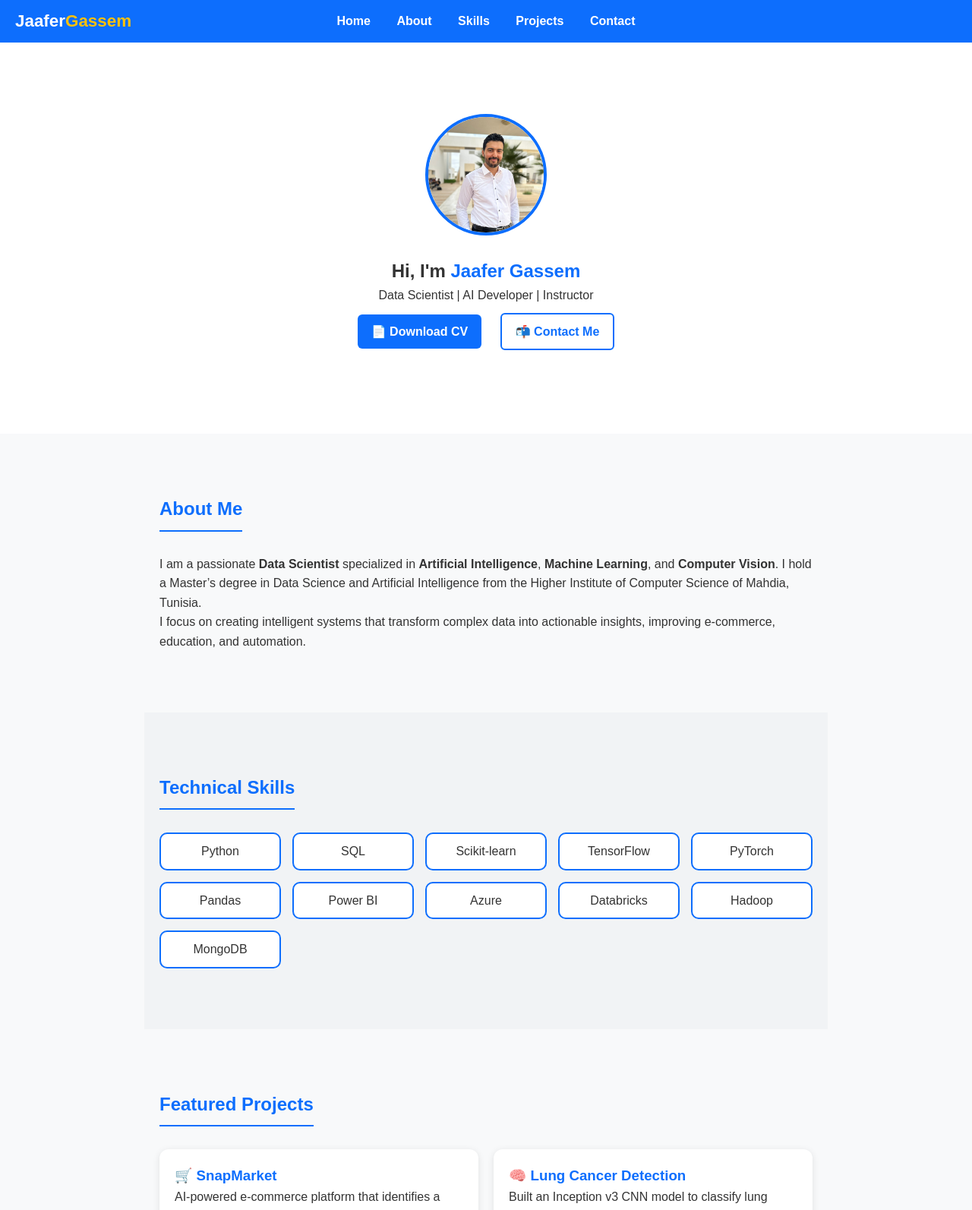
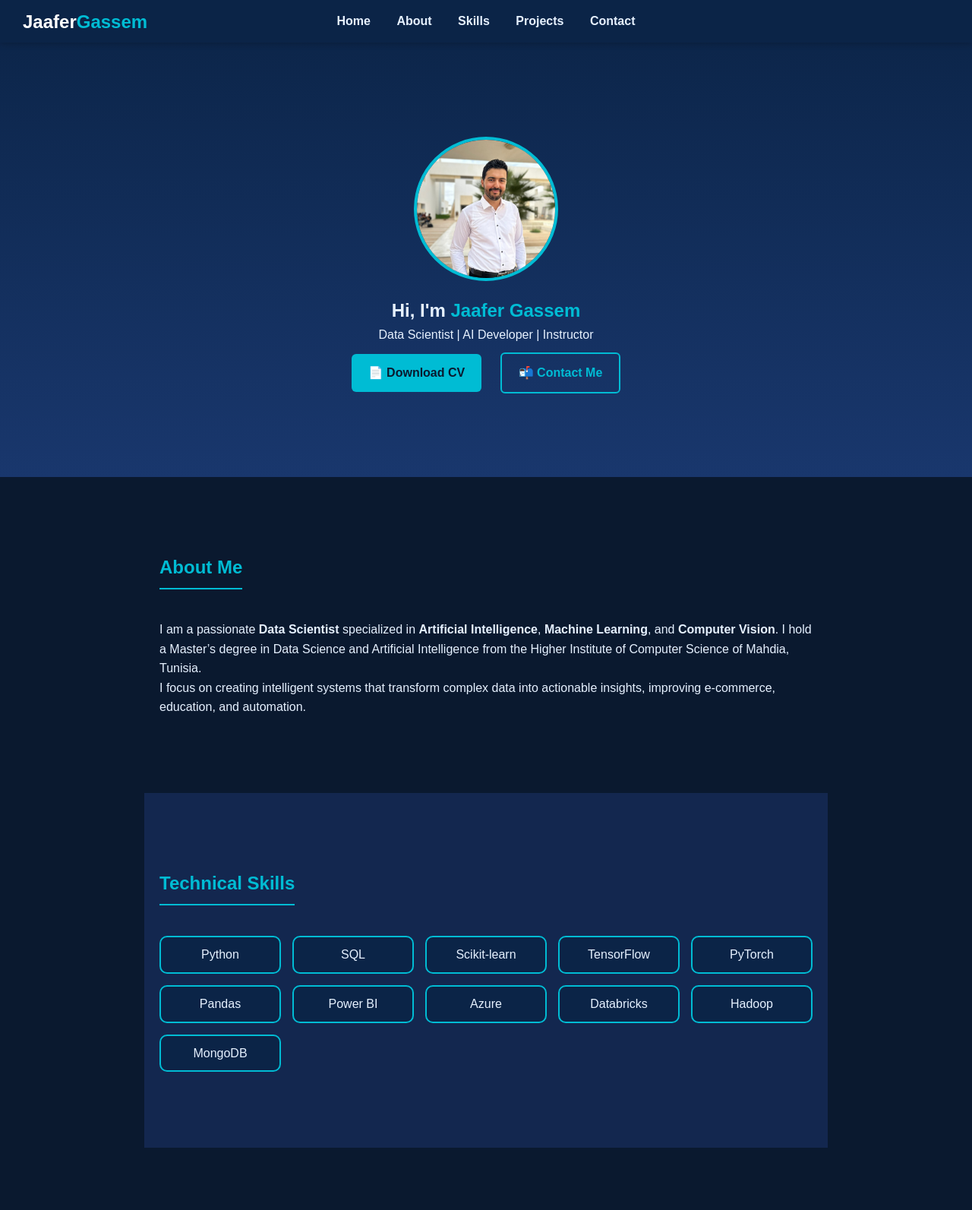
Before and after one commit to jaafergassem/jaafergassem.github.io, a plain HTML site: page index.html in a window 1280 px wide. Shown: the top 1593 px of the page at 76% size. Drawn offline with Linux system fonts and the light colour scheme.

Commit message:
Update style.css

```diff
--- a/style.css
+++ b/style.css
@@ -1,11 +1,10 @@
-/* ===== RESET ===== */
+/* ===== GLOBAL ===== */
 * { margin: 0; padding: 0; box-sizing: border-box; }
 html { scroll-behavior: smooth; }
-
 body {
   font-family: "Poppins", sans-serif;
-  background-color: #f8f9fa;
-  color: #333;
+  background-color: #0a192f;
+  color: #e6f1ff;
   line-height: 1.6;
 }
 
@@ -13,70 +12,88 @@ body {
 .navbar {
   position: fixed;
   width: 100%;
-  background: #0d6efd;
+  background: #0b2447;
   padding: 15px 0;
   text-align: center;
   z-index: 1000;
   top: 0;
+  box-shadow: 0 2px 8px rgba(0, 0, 0, 0.2);
 }
 .navbar ul { list-style: none; padding: 0; }
 .navbar li { display: inline-block; margin: 0 15px; }
 .navbar a {
-  color: white;
+  color: #e6f1ff;
   text-decoration: none;
   font-weight: 600;
   transition: color 0.3s;
 }
-.navbar a:hover { color: #ffc107; }
+.navbar a:hover { color: #00bcd4; }
 .logo {
   position: absolute;
-  left: 20px;
+  left: 30px;
   top: 10px;
   color: white;
-  font-size: 1.4rem;
+  font-size: 1.5rem;
   font-weight: bold;
 }
-.logo span { color: #ffc107; }
+.logo span { color: #00bcd4; }
 
 /* ===== HERO ===== */
 .hero {
   text-align: center;
-  padding-top: 150px;
+  padding-top: 180px;
   padding-bottom: 100px;
-  background: white;
+  background: linear-gradient(180deg, #0b2447 0%, #19376d 100%);
+}
+.profile-wrapper {
+  display: flex;
+  justify-content: center;
+  margin-bottom: 20px;
 }
 .profile-pic {
-  width: 160px;
-  height: 160px;
+  width: 190px;
+  height: 190px;
   border-radius: 50%;
-  border: 4px solid #0d6efd;
+  border: 4px solid #00bcd4;
   object-fit: cover;
-  margin-bottom: 20px;
+  transition: transform 0.4s ease, box-shadow 0.4s ease;
 }
-.highlight { color: #0d6efd; }
+.profile-pic:hover {
+  transform: scale(1.08);
+  box-shadow: 0 0 25px rgba(0, 188, 212, 0.7);
+}
+.highlight { color: #00bcd4; }
 
 .btn, .btn-secondary {
-  padding: 10px 18px;
+  padding: 12px 22px;
   text-decoration: none;
   border-radius: 6px;
   font-weight: 600;
   display: inline-block;
   margin: 10px;
+  transition: all 0.3s ease;
 }
-.btn { background: #0d6efd; color: white; }
-.btn:hover { background: #084298; }
+.btn {
+  background: #00bcd4;
+  color: #0a192f;
+}
+.btn:hover { background: #02c8df; box-shadow: 0 0 15px #00bcd4; }
 .btn-secondary {
-  background: white;
-  border: 2px solid #0d6efd;
-  color: #0d6efd;
+  border: 2px solid #00bcd4;
+  color: #00bcd4;
+  background: transparent;
 }
-.btn-secondary:hover { background: #0d6efd; color: white; }
+.btn-secondary:hover {
+  background: #00bcd4;
+  color: #0a192f;
+  box-shadow: 0 0 15px #00bcd4;
+}
 
 /* ===== SECTIONS ===== */
 .section {
   max-width: 900px;
   margin: auto;
-  padding: 80px 20px;
+  padding: 100px 20px;
   opacity: 0;
   transform: translateY(30px);
   transition: all 0.7s ease-out;
@@ -86,14 +103,14 @@ body {
   transform: translateY(0);
 }
 .section h2 {
-  color: #0d6efd;
-  margin-bottom: 30px;
+  color: #00bcd4;
+  margin-bottom: 40px;
   text-align: center;
-  border-bottom: 2px solid #0d6efd;
+  border-bottom: 2px solid #00bcd4;
   display: inline-block;
   padding-bottom: 8px;
 }
-.light-bg { background: #f1f3f5; }
+.light-bg { background: #13274f; }
 
 /* ===== SKILLS ===== */
 .skills-grid {
@@ -103,60 +120,56 @@ body {
   text-align: center;
 }
 .skills-grid span {
-  background: white;
-  border: 2px solid #0d6efd;
+  background: #0b2447;
+  border: 2px solid #00bcd4;
   border-radius: 10px;
   padding: 10px;
   transition: 0.3s;
 }
 .skills-grid span:hover {
-  background: #0d6efd;
-  color: white;
+  background: #00bcd4;
+  color: #0a192f;
+  transform: scale(1.05);
 }
 
 /* ===== PROJECTS ===== */
 .projects-grid {
   display: grid;
   grid-template-columns: repeat(auto-fit, minmax(280px, 1fr));
-  gap: 20px;
+  gap: 25px;
 }
 .project-card {
-  background: white;
+  background: #0b2447;
   border-radius: 12px;
-  padding: 20px;
-  box-shadow: 0 2px 10px rgba(0,0,0,0.1);
+  padding: 25px;
+  box-shadow: 0 3px 15px rgba(0, 0, 0, 0.3);
   transition: transform 0.3s, box-shadow 0.3s;
 }
 .project-card:hover {
-  transform: translateY(-6px);
-  box-shadow: 0 6px 16px rgba(0,0,0,0.15);
+  transform: translateY(-8px);
+  box-shadow: 0 6px 18px rgba(0, 188, 212, 0.4);
 }
-.project-card h3 { color: #0d6efd; }
+.project-card h3 { color: #00bcd4; }
 
 /* ===== CONTACT ===== */
 .social-links {
   text-align: center;
-  margin-top: 10px;
+  margin-top: 15px;
 }
 .social-links a {
-  margin: 0 10px;
-  color: #0d6efd;
+  margin: 0 12px;
+  color: #00bcd4;
   font-weight: 600;
   text-decoration: none;
+  transition: 0.3s;
 }
-.social-links a:hover { color: #084298; }
+.social-links a:hover { color: #02e4ff; }
 
 /* ===== FOOTER ===== */
 footer {
-  background: #0d6efd;
-  color: white;
+  background: #0b2447;
+  color: #e6f1ff;
   text-align: center;
-  padding: 15px;
+  padding: 20px;
   font-size: 0.9rem;
 }
-
-/* ===== RESPONSIVE ===== */
-@media (max-width: 768px) {
-  .navbar ul { display: none; }
-  .logo { left: 50%; transform: translateX(-50%); }
-}
```
